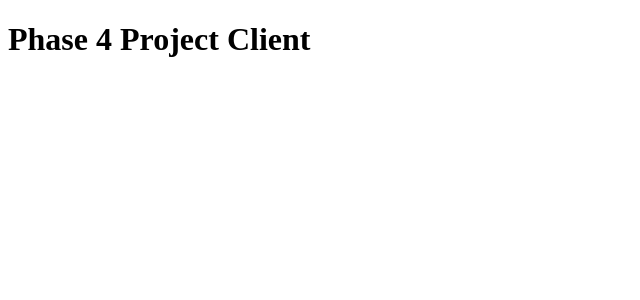
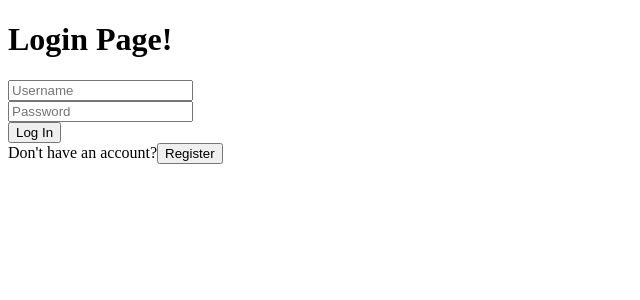
Before and after one commit to JuanThe3rd/food-delivery-app, a React (Create React App) app in the folder client/: page / in a window 1280 px wide. Shown: the top 300 px of the page, without its empty margins (0-640 px from the left). Built offline with nearby package versions, Linux system fonts and the light colour scheme; no server answers.

Commit message:
sets up login page

```diff
--- a/client/public/index.html
+++ b/client/public/index.html
@@ -29,7 +29,7 @@
       work correctly both with client-side routing and a non-root public URL.
       Learn how to configure a non-root public URL by running `npm run build`.
     -->
-    <title>Reciplease</title>
+    <title>Underwater Eats</title>
   </head>
   <body>
     <noscript>You need to enable JavaScript to run this app.</noscript>
--- a/client/src/components/Account.js
+++ b/client/src/components/Account.js
@@ -0,0 +1,7 @@
+import React, { useState, useEffect } from "react";
+
+function Account() {
+    return <h1>Account Page</h1>;
+}
+
+export default Account;
--- a/client/src/components/App.js
+++ b/client/src/components/App.js
@@ -1,8 +1,36 @@
 import React, { useEffect, useState } from "react";
 import { Switch, Route } from "react-router-dom";
+import Account from './Account';
+import Checkout from './Checkout';
+import Home from './Home';
+import Login from './Login';
+import Register from './Register';
+import Restaurant from './Restaurant';
+
 
 function App() {
-  return <h1>Phase 4 Project Client</h1>;
+  return (
+    <Switch>
+      <Route exact path='/'>
+        {<Login />}
+      </Route>
+      <Route path='/register'>
+        {<Register />}
+      </Route>
+      <Route path='/home'>
+        {<Home />}
+      </Route>
+      <Route path='/restaurant'>
+        {<Restaurant />}
+      </Route>
+      <Route path='/account'>
+        {<Account />}
+      </Route>
+      <Route path='/checkout'>
+        {<Checkout />}
+      </Route>
+    </Switch>
+  );
 }
 
 export default App;
--- a/client/src/components/Checkout.js
+++ b/client/src/components/Checkout.js
@@ -0,0 +1,7 @@
+import React, { useState, useEffect } from "react";
+
+function Checkout() {
+    return <h1>Checkout Page</h1>;
+}
+
+export default Checkout;
--- a/client/src/components/Home.js
+++ b/client/src/components/Home.js
@@ -0,0 +1,7 @@
+import React, { useState, useEffect } from "react";
+
+function Home() {
+    return <h1>Home Page</h1>;
+}
+
+export default Home;
--- a/client/src/components/Login.js
+++ b/client/src/components/Login.js
@@ -0,0 +1,48 @@
+import React, { useState, useEffect } from "react";
+import { useLocation } from "react-router-dom";
+import { Redirect } from "react-router";
+
+function Login() {
+    const location = useLocation();
+
+    const [loginData, setLoginData] = useState({});
+    const [logins, setLogins] = useState();
+
+    useEffect(() => {
+        fetch('/logins')
+            .then(res => res.json())
+            .then(data => {
+                const user_logins = [];
+
+                for(let i = 0; i < data.length; i++){
+                    if (data[i].user_type === 'user'){
+                        user_logins.push(data[i])
+                    };
+                };
+                setLogins(user_logins)
+            });
+    }, []);
+
+    return (
+        <div>
+            <h1>Login Page!</h1>
+
+            <form>
+                <input placeholder='Username' name='username' onChange={handleChange} value={loginData.username} />
+                <br />
+                <input placeholder='Password' name='password' onChange={handleChange} value={loginData.password} type='password' />
+                <br />
+                <input type='submit' value='Log In' />
+            </form>
+
+            <label>Don't have an account?</label>
+            <button onClick={() => {<Redirect to='/register' />}} >Register</button>
+        </div>
+    );
+
+    function handleChange(e){
+        setLoginData({...loginData, [e.target.name]: e.target.value})
+    }
+}
+
+export default Login;
--- a/client/src/components/Register.js
+++ b/client/src/components/Register.js
@@ -0,0 +1,7 @@
+import React, { useState, useEffect } from "react";
+
+function Register() {
+    return <h1>Register Page</h1>;
+}
+
+export default Register;
--- a/client/src/components/Restaurant.js
+++ b/client/src/components/Restaurant.js
@@ -0,0 +1,7 @@
+import React, { useState, useEffect } from "react";
+
+function Restaurant() {
+    return <h1>Restaurant Page</h1>;
+}
+
+export default Restaurant;
--- a/client/src/index.js
+++ b/client/src/index.js
@@ -2,7 +2,12 @@ import React from "react";
 import App from "./components/App";
 import "./index.css";
 import { createRoot } from "react-dom/client";
+import { BrowserRouter } from "react-router-dom";
 
 const container = document.getElementById("root");
 const root = createRoot(container);
-root.render(<App />);
+root.render(
+    <BrowserRouter>
+        <App />
+    </BrowserRouter>
+);
```
Also changed, not shown: 1 other file (tests, documents, lock files or other folders).
